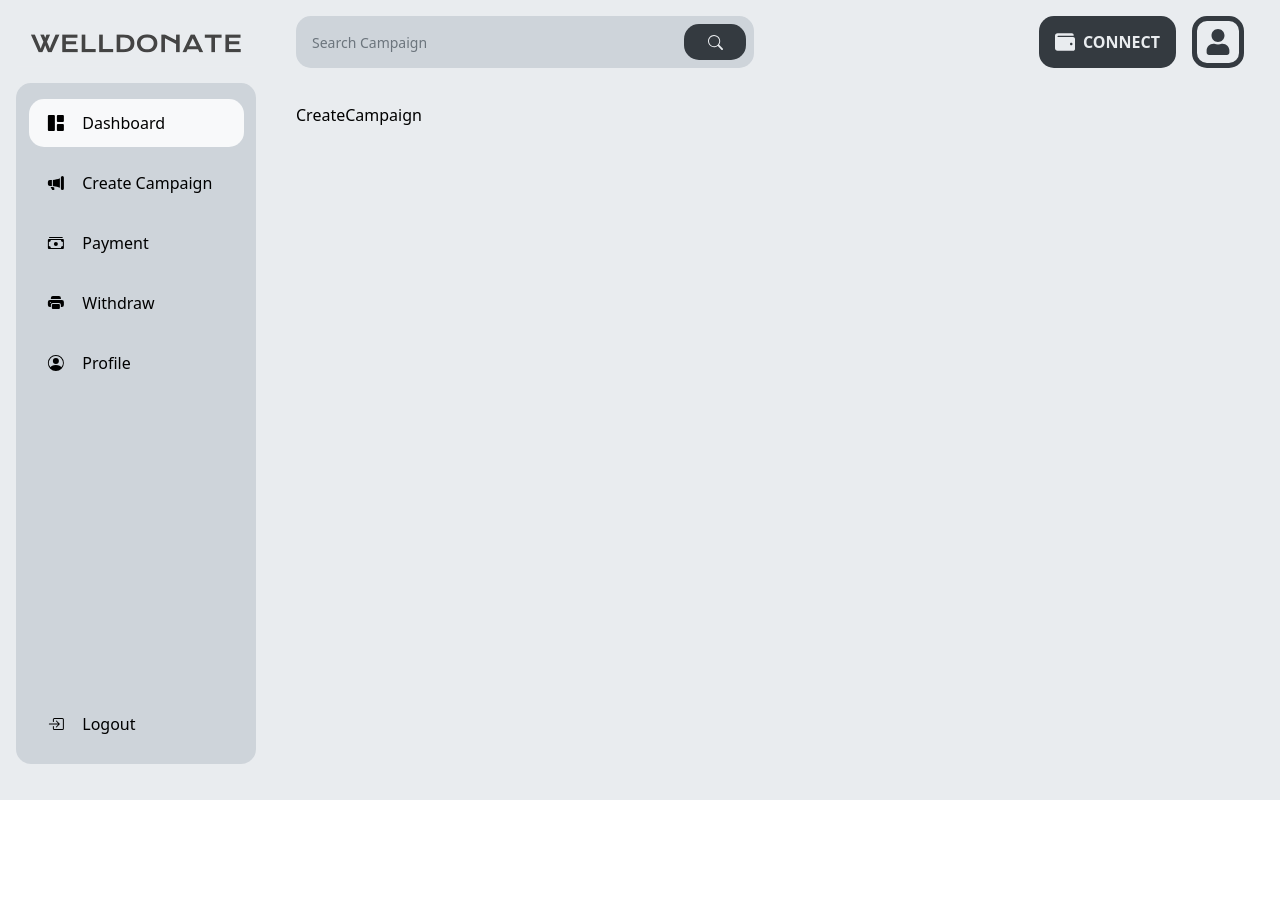
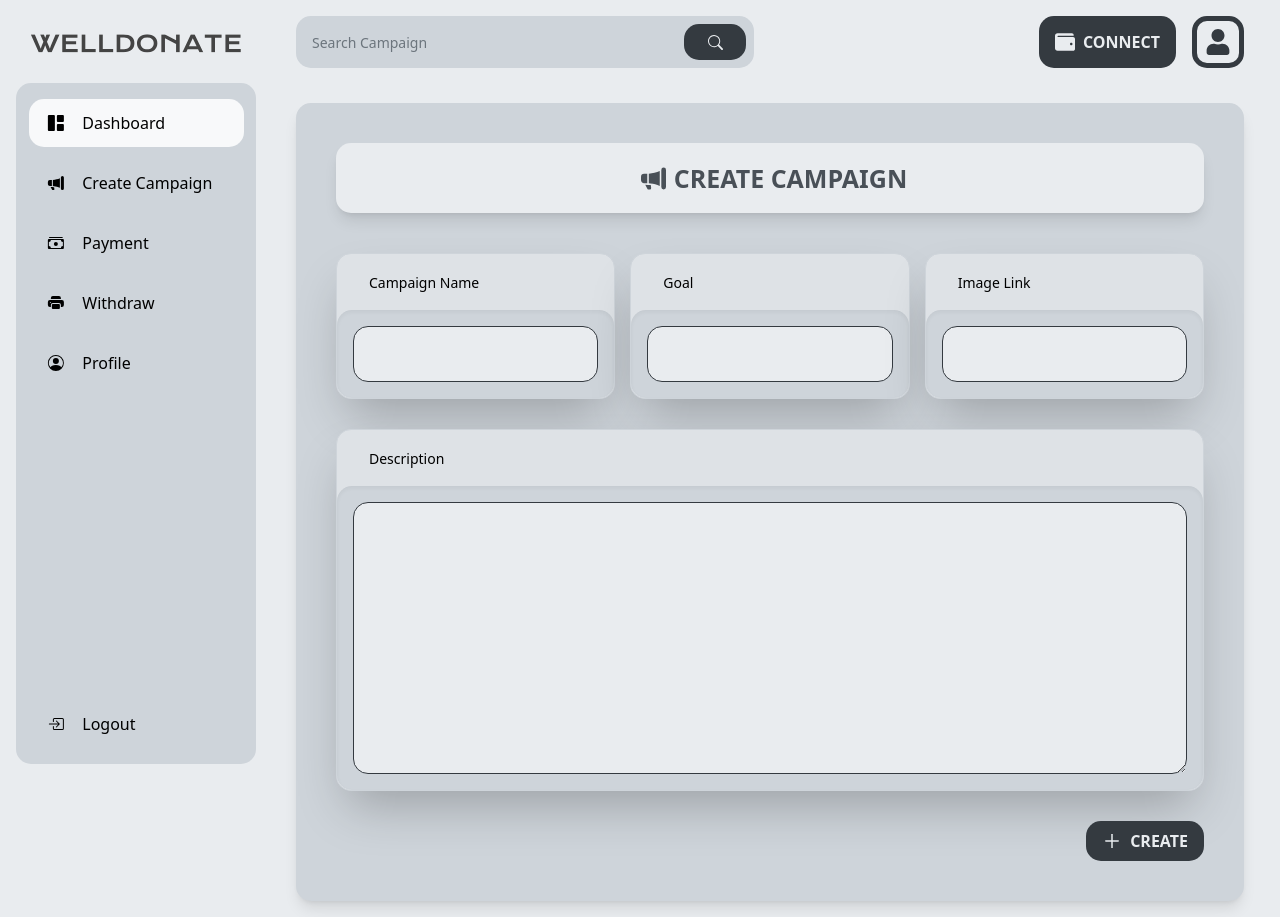
Before and after one commit to b9aurav/Welldonate, a React (Create React App) app in the folder client/: page /create-campaign in a window 1280 px wide. Before the commit the page ends 800 px from the top, so only its background shows below. Built offline with nearby package versions, Linux system fonts and the light colour scheme; what @thirdweb-dev/react would draw is missing.

Commit message:
Create Campaign Page Implemented

```diff
--- a/client/src/pages/CreateCompaign.tsx
+++ b/client/src/pages/CreateCompaign.tsx
@@ -1,11 +1,89 @@
-import React from 'react'
+import React, { useState } from "react";
+import { useNavigate } from "react-router-dom";
+import { ethers } from "ethers";
+import { BiMoney } from "react-icons/bi";
+import { BsFillMegaphoneFill } from "react-icons/bs";
+import { AiOutlinePlus } from "react-icons/ai";
+import { PrimaryButton } from "../components";
+import FormField from "../components/FormField";
+import { Helmet, HelmetProvider } from "react-helmet-async";
 
-type Props = {}
+type Props = {};
 
 const CreateCampaign = (props: Props) => {
+  const navigate = useNavigate();
+  const [isLoading, setIsLoading] = useState(false);
+  const [form, setForm] = useState({
+    name: "",
+    description: "",
+    goal: "",
+    image: "",
+  });
+
+  const handleFormFieldChange = (fieldName: string, e: React.ChangeEvent<HTMLTextAreaElement> | React.ChangeEvent<HTMLInputElement>) => {
+    setForm({ ...form, [fieldName]: e.target.value })
+  }
+  const handleSubmit: React.FormEventHandler<HTMLFormElement> = (e: React.FormEvent<HTMLFormElement>) => {
+    e.preventDefault();
+    console.log(form);
+  };
+
   return (
-    <div>CreateCampaign</div>
-  )
-}
+    <HelmetProvider>
+      <Helmet>
+        <title>Welldonate | Create Campaign</title>
+      </Helmet>
+      <div className="bg-[#CED4DA] flex justify-center items-center shadow-lg flex-col rounded-[15px] sm:p-10 p-4">
+        {isLoading && "Loader"}
+        <div className="justify-flex justify-center shadow-lg items-center p-[16px] w-[100%] bg-[#E9ECEF] rounded-[15px]">
+          <h3 className="sm:text-[25px] text-[18px] text-[#495057] leading-[38px] text-center justify-center items-center flex">
+            <BsFillMegaphoneFill className="inline mx-2" />
+            <b>CREATE CAMPAIGN</b>
+          </h3>
+        </div>
+        <form
+          onSubmit={handleSubmit}
+          className="w-full mt-[40px] flex flex-col gap-[30px]"
+        >
+          <div className="flex flex-wrap gap-[15px]">
+            <FormField
+              labelName="Campaign Name"
+              inputType="text"
+              value={form.name}
+              handleInputBoxChange={(e: React.ChangeEvent<HTMLInputElement>) => handleFormFieldChange('name', e)}
+            ></FormField>
+            <FormField
+              labelName="Goal"
+              inputType="number"
+              value={form.goal}
+              handleInputBoxChange={(e: React.ChangeEvent<HTMLInputElement>) => handleFormFieldChange('goal', e)}
+            ></FormField>
+            <FormField
+              labelName="Image Link"
+              inputType="text"
+              value={form.image}
+              handleInputBoxChange={(e: React.ChangeEvent<HTMLInputElement>) => handleFormFieldChange('image', e)}
+            ></FormField>
+          </div>
+          <FormField
+            labelName="Description"
+            inputType="text"
+            isTextArea
+            value={form.description}
+            handleTextAreaChange={(e: React.ChangeEvent<HTMLTextAreaElement>) => handleFormFieldChange('description', e)}
+          ></FormField>
+          <div className="flex justify-end items-end">
+            <PrimaryButton
+              buttonType="submit"
+              title="CREATE"
+              Icon={AiOutlinePlus}
+              styles="bg-[#343A40]"
+            ></PrimaryButton>
+          </div>
+        </form>
+      </div>
+    </HelmetProvider>
+  );
+};
 
-export default CreateCampaign
+export default CreateCampaign;
```
